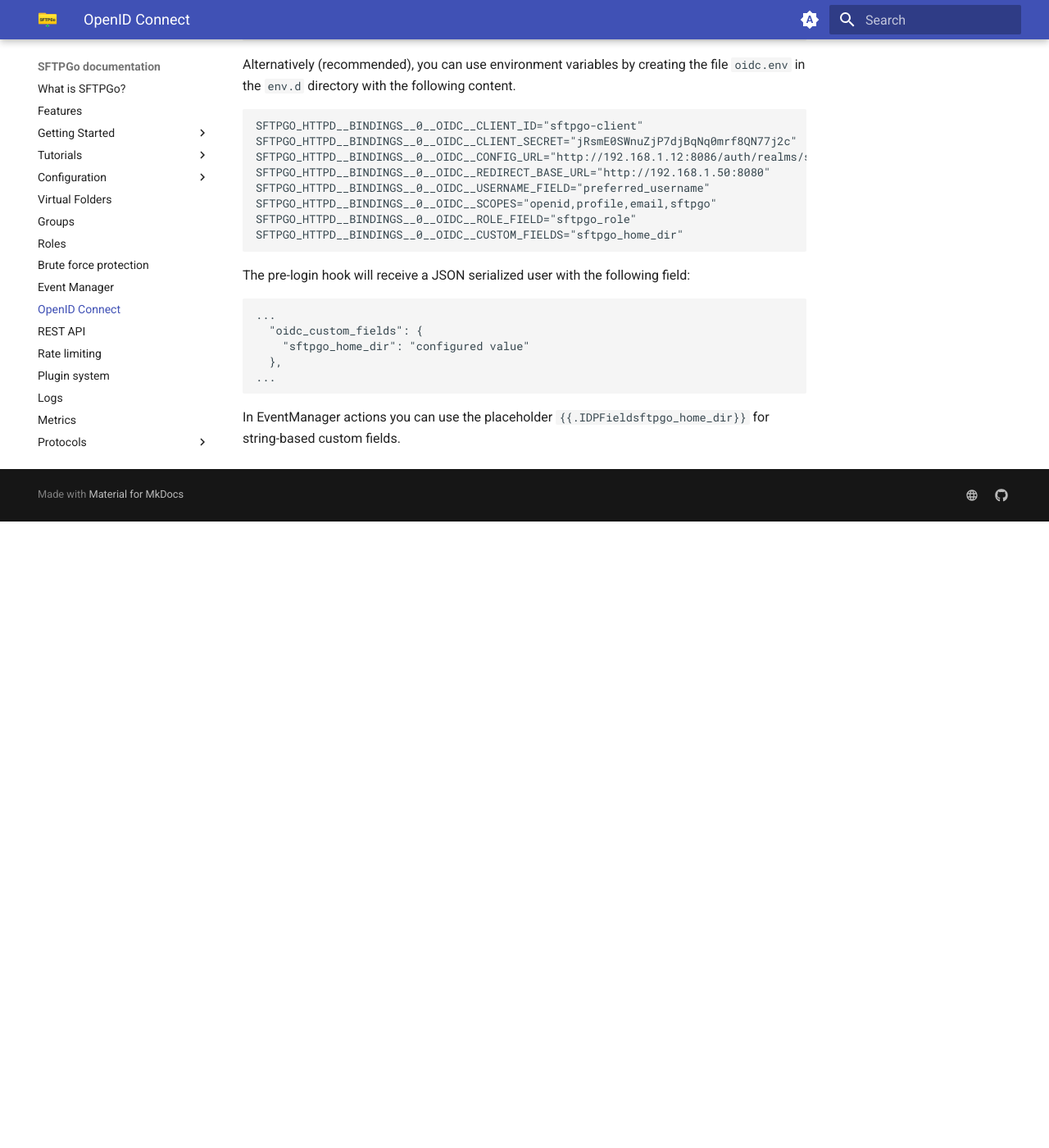
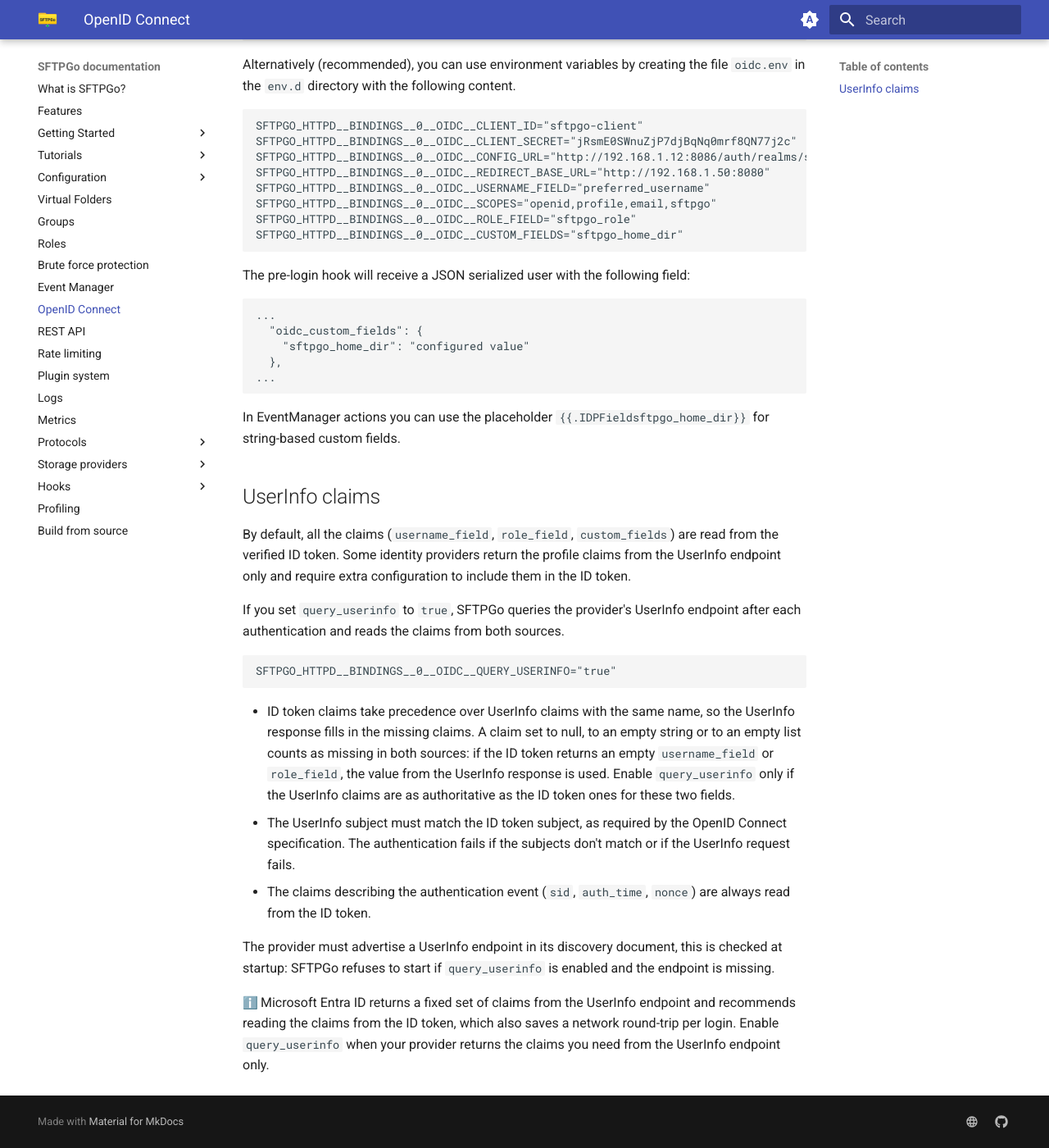
Before and after one commit to sftpgo/docs, an MkDocs documentation site: the page built from docs/oidc.md, in a window 1280 px wide and 1400 px high, scrolled down 3830 px. Shown: the whole window at 82% size. Built offline with MkDocs 1.6.1 and Material for MkDocs 9.7.7, drawn with Linux system fonts in a browser that asks for light colours; emoji names are drawn with the system emoji font; the version menu is left out; before the commit the page ends 4466 px from its top, so only the background shows below that.

Commit message:
oidc: document the query_userinfo setting
Signed-off-by: Nicola Murino <nicola.murino@gmail.com>

````diff
--- a/docs/oidc.md
+++ b/docs/oidc.md
@@ -174,3 +174,21 @@ The pre-login hook will receive a JSON serialized user with the following field:
 ```
 
 In EventManager actions you can use the placeholder `{{.IDPFieldsftpgo_home_dir}}` for string-based custom fields.
+
+## UserInfo claims
+
+By default, all the claims (`username_field`, `role_field`, `custom_fields`) are read from the verified ID token. Some identity providers return the profile claims from the UserInfo endpoint only and require extra configuration to include them in the ID token.
+
+If you set `query_userinfo` to `true`, SFTPGo queries the provider's UserInfo endpoint after each authentication and reads the claims from both sources.
+
+```shell
+SFTPGO_HTTPD__BINDINGS__0__OIDC__QUERY_USERINFO="true"
+```
+
+- ID token claims take precedence over UserInfo claims with the same name, so the UserInfo response fills in the missing claims. A claim set to null, to an empty string or to an empty list counts as missing in both sources: if the ID token returns an empty `username_field` or `role_field`, the value from the UserInfo response is used. Enable `query_userinfo` only if the UserInfo claims are as authoritative as the ID token ones for these two fields.
+- The UserInfo subject must match the ID token subject, as required by the OpenID Connect specification. The authentication fails if the subjects don't match or if the UserInfo request fails.
+- The claims describing the authentication event (`sid`, `auth_time`, `nonce`) are always read from the ID token.
+
+The provider must advertise a UserInfo endpoint in its discovery document, this is checked at startup: SFTPGo refuses to start if `query_userinfo` is enabled and the endpoint is missing.
+
+:information_source: Microsoft Entra ID returns a fixed set of claims from the UserInfo endpoint and recommends reading the claims from the ID token, which also saves a network round-trip per login. Enable `query_userinfo` when your provider returns the claims you need from the UserInfo endpoint only.
````
Also changed, not shown: docs/config-file.md (+1 -0 lines).
